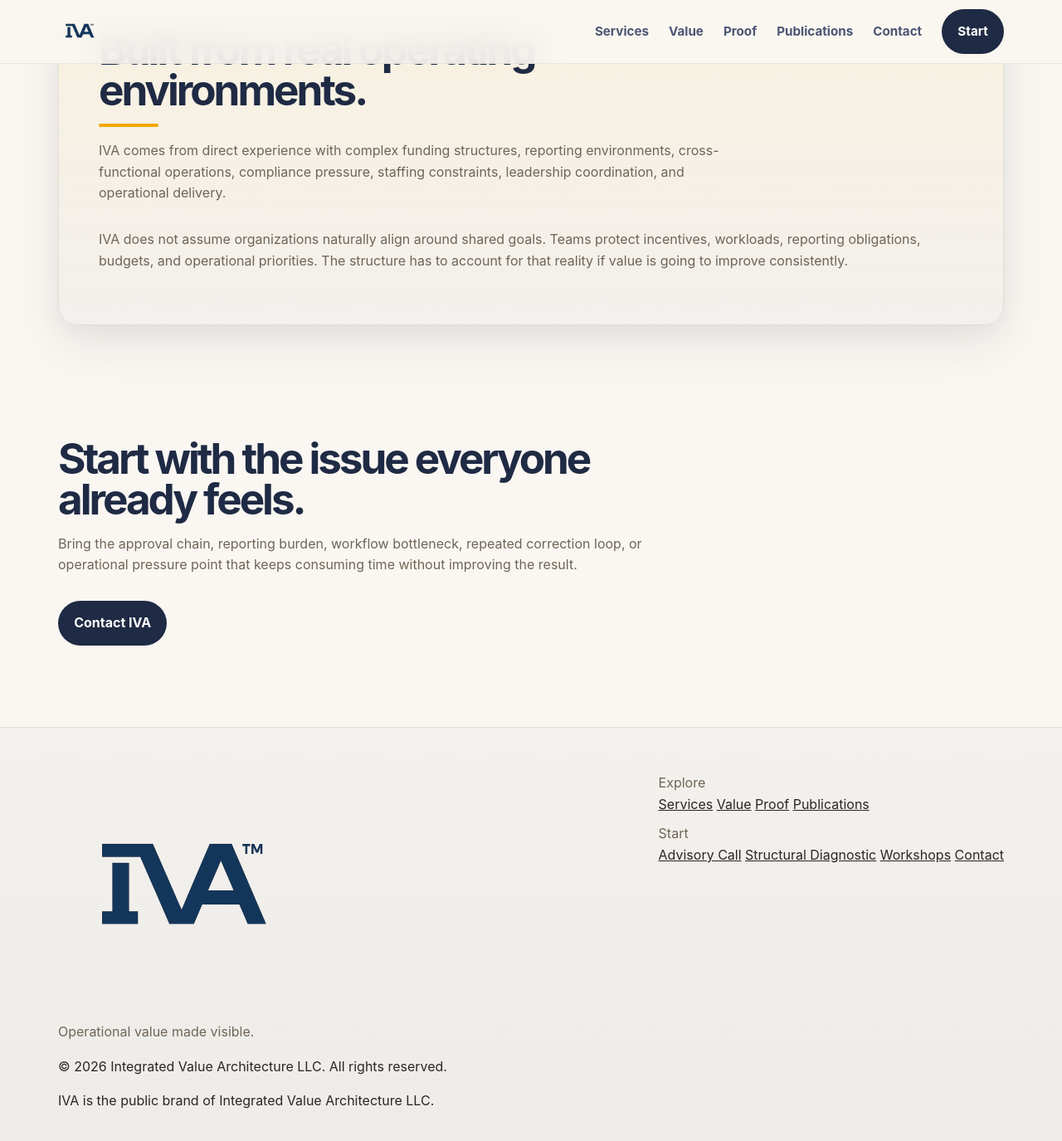
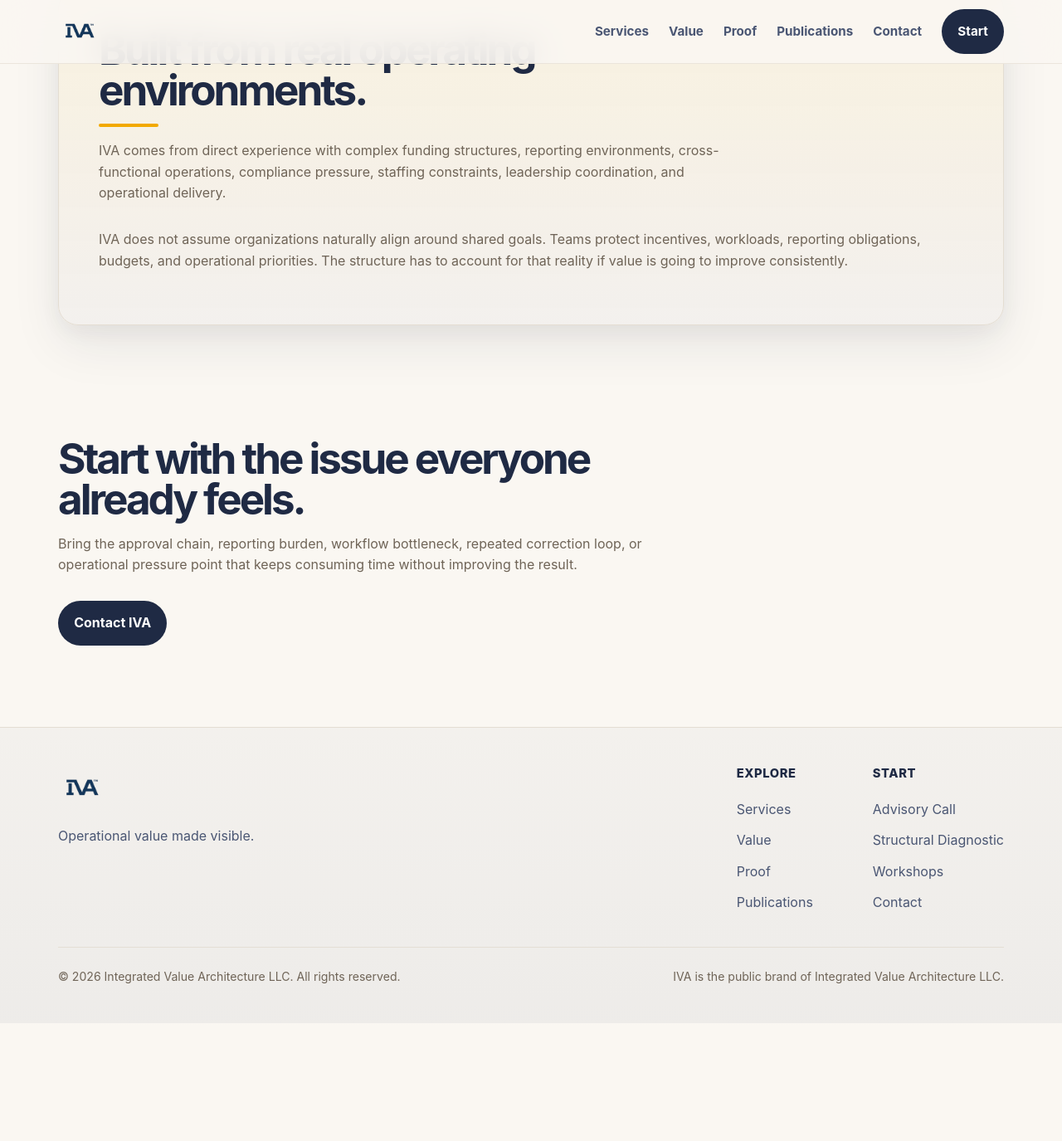
Before and after one commit to efost7873/ivasolution.com, a Jekyll site: the page built from index.html, in a window 1280 px wide and 1400 px high, scrolled down 2146 px. Shown: the top 1375 px of the window at 83% size. Built offline with Jekyll 4.4.1, drawn with Linux system fonts in a browser that asks for light colours; after the commit the page ends 3379 px from its top, so only the background shows below that.

Commit message:
Update style.scss

```diff
--- a/assets/css/style.scss
+++ b/assets/css/style.scss
@@ -390,19 +390,73 @@ h1 {
   gap: 40px;
 }
 
-.footer-brand {
+.footer-brand-area {
+  max-width: 340px;
+}
+
+.footer-brand img {
+  height: 58px;
+  width: auto;
+}
+
+.footer-tagline {
+  margin-top: 16px !important;
+
+  color: var(--iva-slate) !important;
+
+  font-size: 1rem;
+}
+
+.footer-links {
+  display: flex;
+  gap: 72px;
+}
+
+.footer-column {
+  display: flex;
+  flex-direction: column;
+  gap: 12px;
+}
+
+.footer-heading {
+  margin: 0 0 6px !important;
+
+  color: var(--iva-blue) !important;
+
+  font-weight: 800;
+  font-size: 0.92rem;
+
+  letter-spacing: 0.04em;
+  text-transform: uppercase;
+}
+
+.footer-column a {
   text-decoration: none;
 
-  color: var(--iva-blue);
+  color: var(--iva-slate);
 
-  font-weight: 800;
-  font-size: 1.7rem;
-
-  letter-spacing: -0.06em;
+  transition: color var(--iva-transition);
 }
 
-.footer-inner p {
-  margin: 10px 0 0;
+.footer-column a:hover {
+  color: var(--iva-blue);
+}
+
+.footer-bottom {
+  margin-top: 40px;
+  padding-top: 24px;
+
+  border-top: 1px solid rgba(228, 221, 210, 0.9);
+
+  display: flex;
+  justify-content: space-between;
+  gap: 24px;
+
+  font-size: 0.88rem;
+}
+
+.footer-bottom p {
+  margin: 0;
 
   color: var(--iva-muted);
 }
@@ -476,4 +530,15 @@ h1 {
   .brand-with-logo img {
     height: 44px;
   }
+
+  .footer-links,
+  .footer-bottom {
+    flex-direction: column;
+
+    gap: 24px;
+  }
+
+  .footer-brand img {
+    height: 50px;
+  }
 }
```
